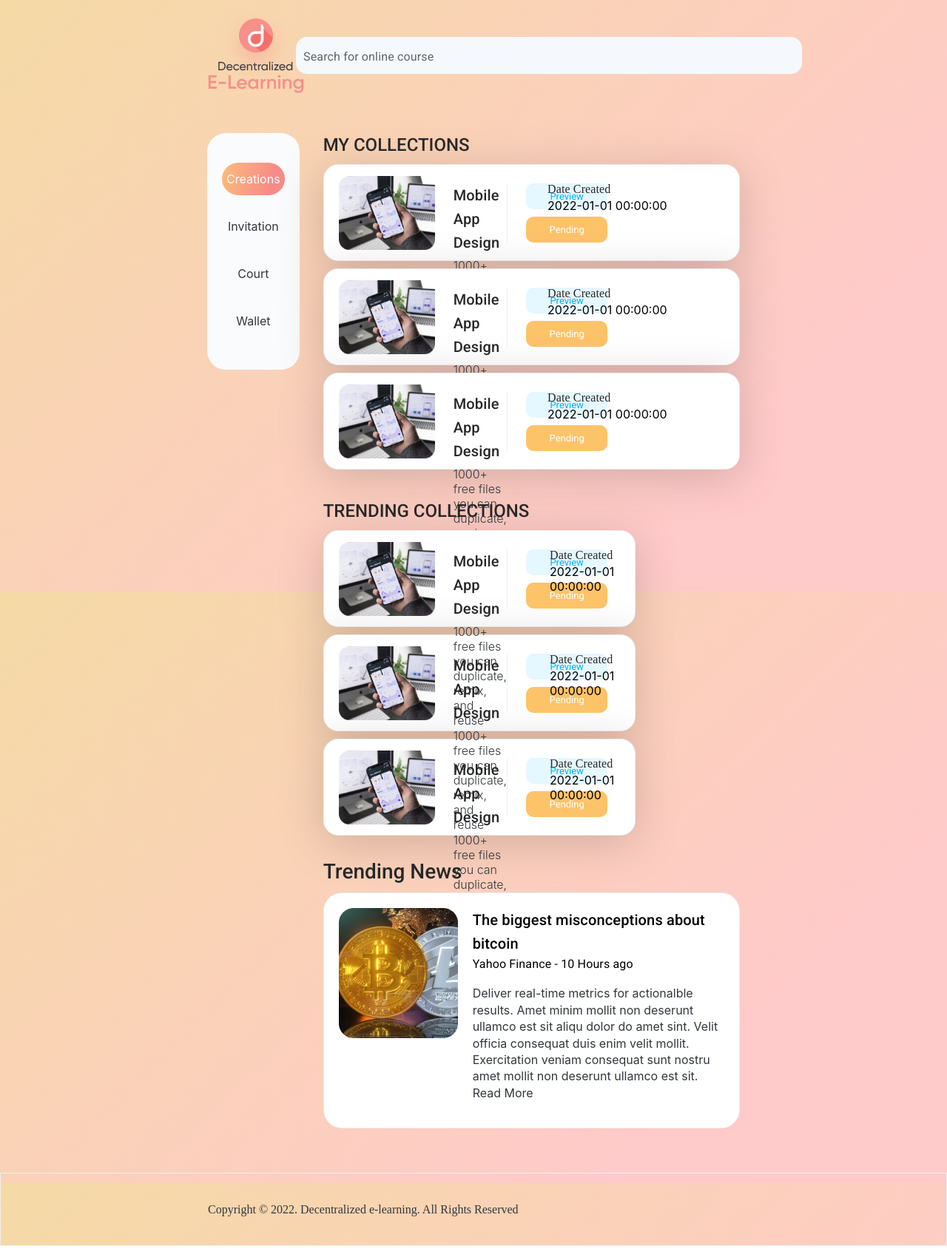
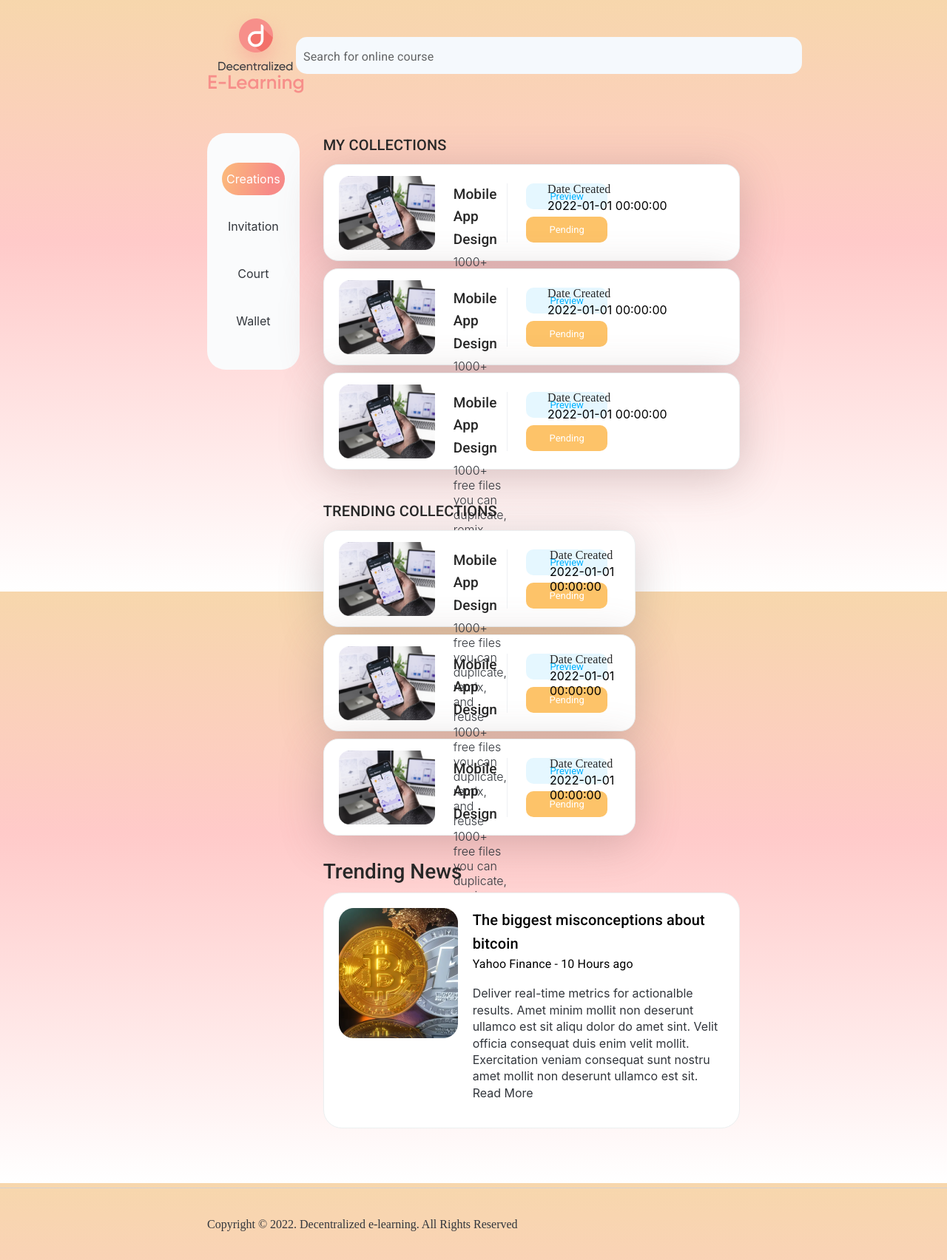
Before and after one commit to mrron313/d-app-learning-ui, a React (Create React App) app: page /creations in a window 1280 px wide. Shown: the whole page at 74% size. Built offline with nearby package versions, Linux system fonts and the light colour scheme; grey boxes are pictures that could not be loaded.

Commit message:
collection page

```diff
--- a/src/components/Creations/index.js
+++ b/src/components/Creations/index.js
@@ -7,7 +7,7 @@ const Creations = () => {
     <Grid container>
 
       <Grid item xs={12}>
-        <Typography className='inviationHeaderTitle' variant='h5'>MY COLLECTIONS</Typography>
+        <Typography className='inviationHeaderTitle' variant='h6'>MY COLLECTIONS</Typography>
       </Grid>
 
       {[1, 2, 3].map(i => {
@@ -19,7 +19,7 @@ const Creations = () => {
       })}
 
       <Grid item xs={9}>
-        <Typography className='inviationHeaderTitle invitationSentSection' variant='h5'>TRENDING COLLECTIONS</Typography>
+        <Typography className='inviationHeaderTitle invitationSentSection' variant='h6'>TRENDING COLLECTIONS</Typography>
 
         {[1, 2, 3].map(i => {
           return (
--- a/src/components/Invitation/index.js
+++ b/src/components/Invitation/index.js
@@ -7,7 +7,7 @@ const Invitation = () => {
     <Grid container>
 
       <Grid item xs={12}>
-        <Typography className='inviationHeaderTitle' variant='h5'>INVITATION</Typography>
+        <Typography className='inviationHeaderTitle' variant='h6'>INVITATION</Typography>
       </Grid>
 
       <Grid item xs={12} style={{ marginTop: '10px' }}>
--- a/src/components/Layout/Layout.css
+++ b/src/components/Layout/Layout.css
@@ -1,5 +1,5 @@
 body {
-  background: linear-gradient(134.92deg, #F3DD9E -16.08%, #ffcac9 76.85%) fixed;
+  background: linear-gradient(to bottom, #F3DD9E -20.08%, #ffcac9 40.85%, #fff) fixed;
 }
 
 /*
@@ -272,7 +272,7 @@ body {
 }
 
 .inviationSectionTitle {
-  font-size: 25px;
+  font-size: 22px;
   line-height: 150%;
   color: #272727;
 }
@@ -298,7 +298,7 @@ body {
 }
 
 .invitationCardLeftText h6 {
-  font-size: 20px;
+  font-size: 19px;
   color: #272727;
   margin-bottom: 5px;
 }
@@ -385,9 +385,9 @@ body {
 
 /* Footer */
 .footerSection {
-  border: 1px solid #EFEFEF;
+  border-top: 1px solid #d5d1d1;
   padding: 10px 280px;
-  margin-top: 50px;
+  margin-top: 70px;
 }
 .footerText {
   font-family: 'Gilroy-Medium';
```
